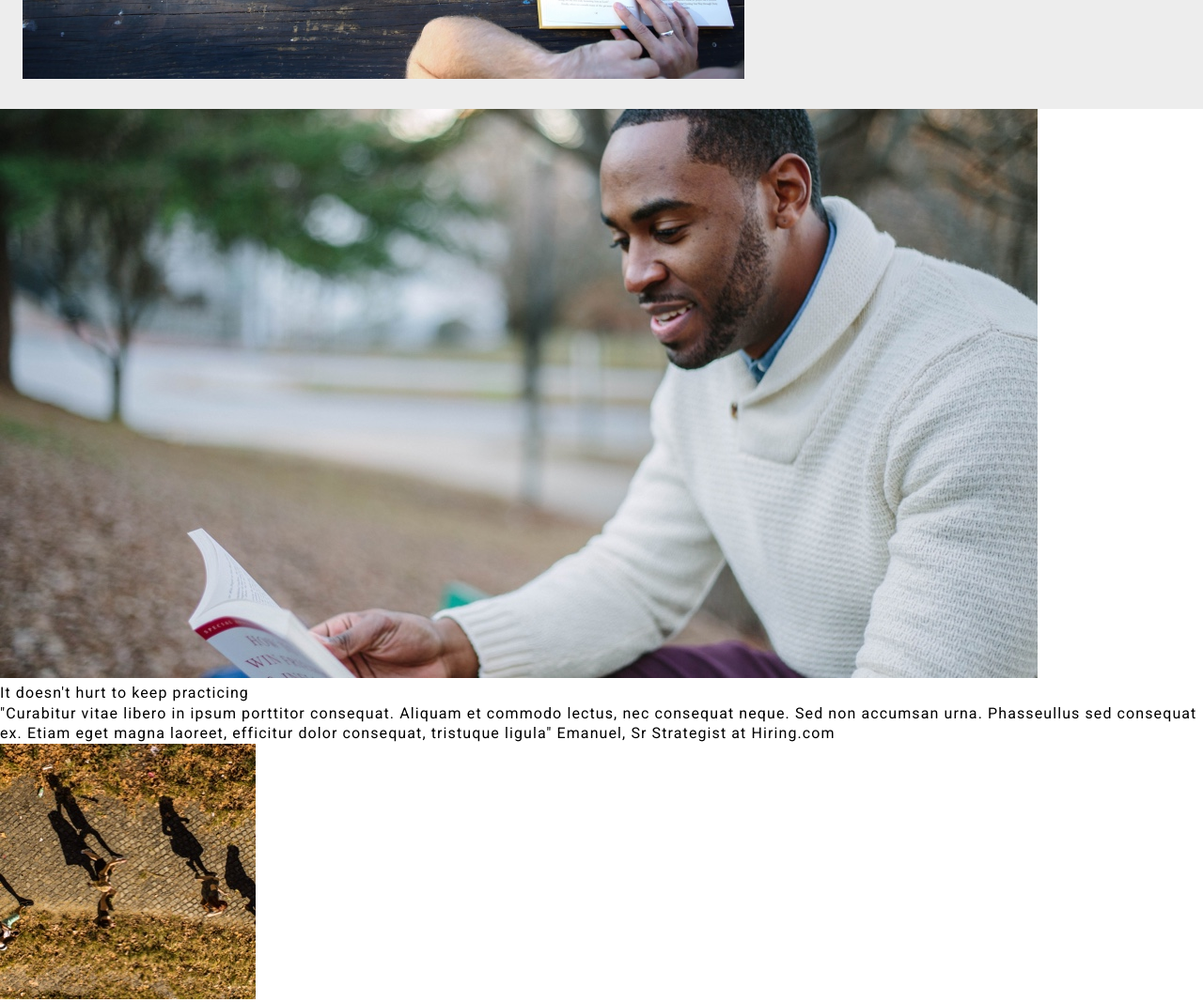
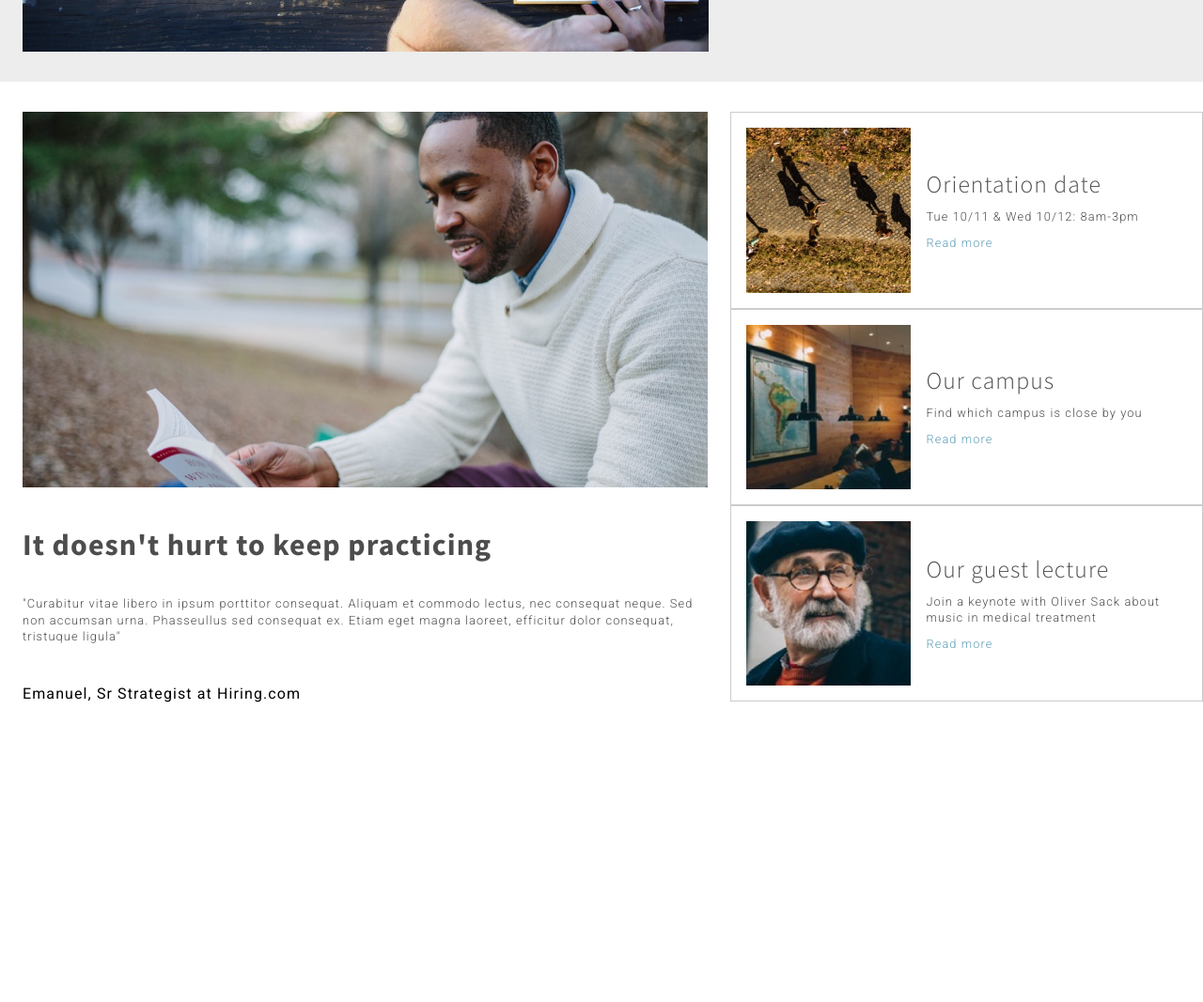
Before and after one commit to auberdream/Colmar-Academy, a plain HTML site: page index.html in a window 1280 px wide. Shown: the part 580-1647 px from the top of the page at 94% size. After the commit the page ends 1394 px from the top, so only its background shows below. Drawn offline with Linux system fonts and the light colour scheme.

Commit message:
third commit

```diff
--- a/Resources/CSS/stylesheet.css
+++ b/Resources/CSS/stylesheet.css
@@ -24,9 +24,22 @@ h1 {
   color: hsl(0, 0%, 30%);
 }
 
+h2 {
+  font-size: 2rem;
+  font-weight: bold;
+  font-family: 'Source Sans Pro', sans-serif;
+  color: hsl(0, 0%, 30%);
+}
+
 h5 {
   font-size: 1.6rem;
   font-family: 'Source Sans Pro', sans-serif;
+  color: hsl(0, 0%, 30%);
+}
+
+.content {
+  font-weight: 300;
+  font-size: 0.8rem;
   color: hsl(0, 0%, 30%);
 }
 
@@ -76,6 +89,7 @@ nav ul:last-child {
 
 nav li {
   padding-right: 16px;
+  text-transform: capitalize;
 }
 
 nav a {
@@ -134,7 +148,7 @@ nav a:active {
 }
 
 .banner img {
-  width: 60%;
+  width: 57%;
   padding: 32px 24px;
 }
 
@@ -226,3 +240,79 @@ nav a:active {
   }
 
 }
+
+/*first content*/
+.contentone {
+  display: flex;
+  background-color: #fff;
+}
+
+.leftcontent {
+  width: 58%;
+  padding: 32px 24px;
+}
+
+.leftcontent img {
+  width: 100%;
+}
+
+.leftcontent span .content {
+  margin-bottom: 24px;
+}
+
+.leftcontent h2 {
+  padding-bottom: 32px;
+  padding-top: 34px;
+}
+
+.caption {
+  padding-top: 42px;
+  padding-bottom: 32px;
+}
+
+
+.rightcontent {
+  width: 40%;
+  display: flex;
+  flex-direction: column;
+  padding-top: 32px;
+}
+
+
+.item {
+  display: flex;
+  align-items: center;
+  border: 0.5px hsl(0, 0%, 80%) solid;
+  transition-duration: 800ms;
+}
+
+.item img {
+  width: 35%;
+  padding: 16px;
+}
+
+.item:hover {
+  background-color: hsl(0, 0%, 93%);
+}
+
+.itemtext {
+  padding-right: 24px;
+}
+
+.itemtext .content {
+  padding-bottom: 8px;
+  padding-top: 8px;
+}
+
+.itemtext a {
+  text-decoration: none;
+  color: hsl(197, 37%, 55%);
+}
+
+.itemtext a:hover {
+  text-decoration: underline;
+}
+
+.itemtext a:active {
+  text-decoration: none;
+}
--- a/index.html
+++ b/index.html
@@ -5,7 +5,7 @@
     <title>Colmar Academy</title>
     <link href="https://fonts.googleapis.com/css?family=Roboto:300,400" rel="stylesheet">
     <link href="https://fonts.googleapis.com/css?family=Lato:300,400,700" rel="stylesheet">
-    <link href="https://fonts.googleapis.com/css?family=Source+Sans+Pro:600,700" rel="stylesheet">
+    <link href="https://fonts.googleapis.com/css?family=Source+Sans+Pro:300,600,700" rel="stylesheet">
     <link href="./Resources/CSS/reset.css" rel="stylesheet" type="text/css">
     <link href="./Resources/CSS/stylesheet.css" rel="stylesheet" type="text/css">
   </head>
@@ -50,13 +50,35 @@
     <div class="leftcontent">
       <img src="./Resources/Images/information-main.jpg">
       <h2>It doesn't hurt to keep practicing</h2>
-      <span class="content">"Curabitur vitae libero in ipsum porttitor consequat. Aliquam et commodo lectus, nec consequat neque. Sed non accumsan urna. Phasseullus sed consequat ex. Etiam eget magna laoreet, efficitur dolor consequat, tristuque ligula"</span>
-      <span class="caption">Emanuel, Sr Strategist at Hiring.com</span>
+      <p class="content">"Curabitur vitae libero in ipsum porttitor consequat. Aliquam et commodo lectus, nec consequat neque. Sed non accumsan urna. Phasseullus sed consequat ex. Etiam eget magna laoreet, efficitur dolor consequat, tristuque ligula"</p>
+      <p class="caption">Emanuel, Sr Strategist at Hiring.com</p>
     </div>
     <div class="rightcontent">
       <div class="item">
         <img src="./Resources/Images/information-orientation.jpg">
-
+        <div class="itemtext">
+          <h5>Orientation date</h5>
+          <p class="content">Tue 10/11 & Wed 10/12: 8am-3pm</p>
+          <a href="#" class="content">Read more</a>
+        </div>
+      </div>
+      <div class="item">
+        <img src="./Resources/Images/information-campus.jpg">
+        <div class="itemtext">
+          <h5>Our campus</h5>
+          <p class="content">Find which campus is close by you</p>
+          <a href="#" class="content">Read more</a>
+        </div>
+      </div>
+      <div class="item">
+        <img src="./Resources/Images/information-guest-lecture.jpg">
+        <div class="itemtext">
+          <h5>Our guest lecture</h5>
+          <p class="content">Join a keynote with Oliver Sack about music in medical treatment</p>
+          <a href="#" class="content">Read more</a>
+        </div>
+      </div>
+    </div>
 
   </body>
 </html>
```
